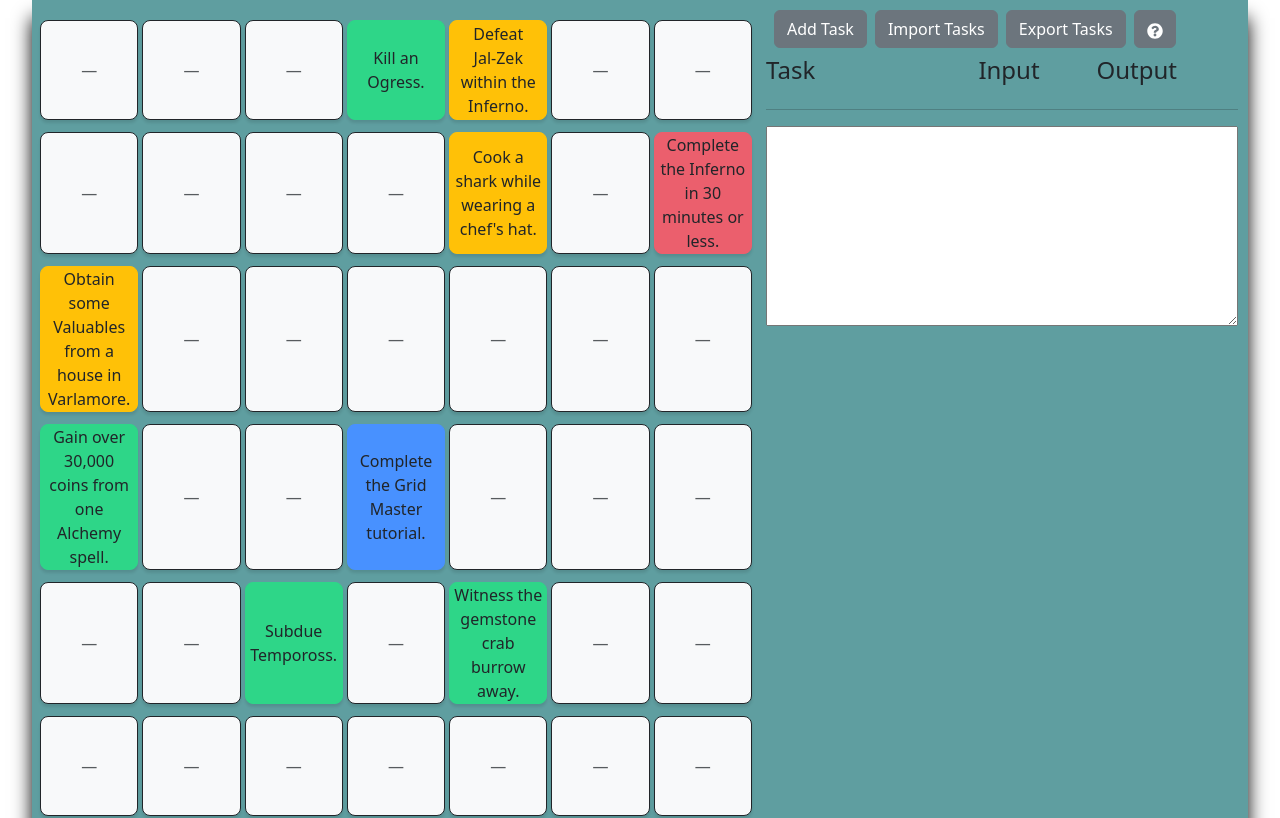
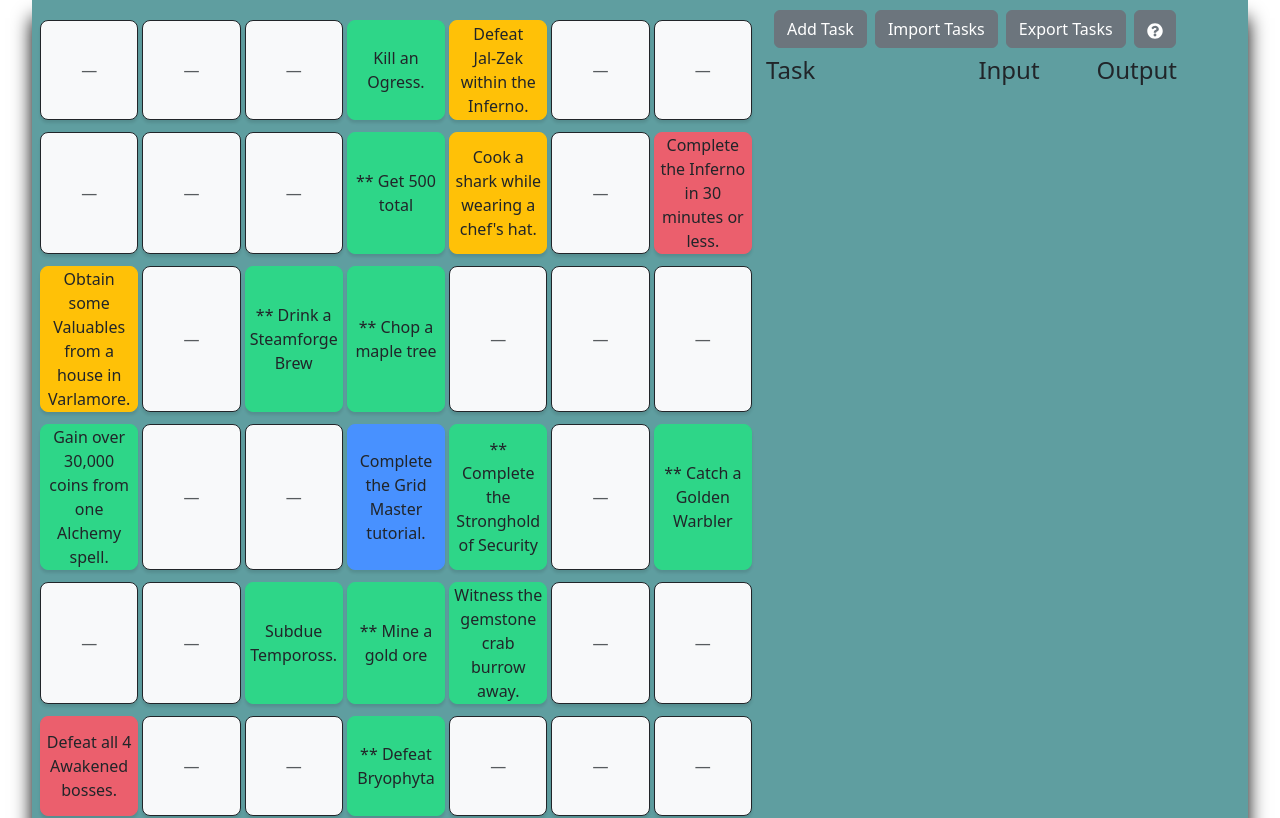
Before and after one commit to joelewis43/GridMaster, a React (Vite) app: page / in a window 1280 px wide. Shown: the top 818 px of the page. Built offline with nearby package versions, Linux system fonts and the light colour scheme.

Commit message:
Updated style, added speculative tiles, added task type for coloring

```diff
--- a/src/TaskProvider.tsx
+++ b/src/TaskProvider.tsx
@@ -16,7 +16,7 @@ export const TaskProvider: React.FC<{ children: React.ReactNode }> = ({ children
   const [tasks, setTasks] = useState<Task[]>([]);
 
   const addTask = (task: Task) => {
-    if (tasks.filter((t) => t.id === task.id).length > 0) return;
+    if (tasks.filter((t) => t.task === task.task).length > 0) return;
     setTasks(prev => [...prev, task]);
   };
 
--- a/src/app/App.tsx
+++ b/src/app/App.tsx
@@ -13,6 +13,11 @@ function App() {
         <div className="app-container">
           <div className="grid-parent">
             <Grid tileMap={GetGridMasterTiles()} />
+            <hr/>
+            <div style={{ display: 'flex', gap: '20px' }}>
+              <textarea className='task-notes' />
+              <textarea className='task-notes' />
+            </div>
           </div>
           <div className="list-parent">
             <TaskList />
--- a/src/assets/tiles.json
+++ b/src/assets/tiles.json
@@ -72,6 +72,14 @@
     "reward": "Select three gathering or support skills (from Mining, Fishing, Woodcutting, Hunter, Agility, Slayer, and Thieving).\nWhen you gain experience in one of your three selected skills you'll gain 50% of that experience in the other two skills."
   },
   {
+    "row": 6,
+    "col": 1,
+    "difficulty": "Hard",
+    "task": "Defeat all 4 Awakened bosses.",
+    "title": "Battlehat",
+    "reward": "A tribrid helmet with no negative bonuses, that also functions as a slayer helm"
+  },
+  {
     "row": 7,
     "col": 1,
     "difficulty": "Hard",
@@ -94,5 +102,74 @@
     "task": "Defeat the lesser demon in the Wizards’ Tower.",
     "title": "Minimum Potential",
     "reward": "Successful hits will never deal below 5 damage. It is still possible to miss attacks."
+  },
+
+
+
+
+
+
+
+
+
+
+
+
+  {
+    "row": 2,
+    "col": 4,
+    "difficulty": "Easy",
+    "task": "** Get 500 total",
+    "title": "XP Multiplier buff",
+    "reward": "Speculative"
+  },
+  {
+    "row": 3,
+    "col": 4,
+    "difficulty": "Easy",
+    "task": "** Chop a maple tree",
+    "title": "Tier 1 relic",
+    "reward": "Speculative"
+  },
+  {
+    "row": 5,
+    "col": 4,
+    "difficulty": "Easy",
+    "task": "** Mine a gold ore",
+    "title": "Tier 1 relic",
+    "reward": "Speculative"
+  },
+  {
+    "row": 6,
+    "col": 4,
+    "difficulty": "Easy",
+    "task": "** Defeat Bryophyta",
+    "title": "Combat Mastery",
+    "reward": "Speculative"
+  },
+  {
+    "row": 4,
+    "col": 5,
+    "difficulty": "Easy",
+    "task": "** Complete the Stronghold of Security",
+    "title": "Tuna Potato Ring?",
+    "reward": "Speculative"
+  },
+  {
+    "row": 4,
+    "col": 7,
+    "difficulty": "Easy",
+    "task": "** Catch a Golden Warbler",
+    "title": "Friendly Forager",
+    "reward": "Speculative"
+  },
+  {
+    "row": 3,
+    "col": 3,
+    "difficulty": "Easy",
+    "task": "** Drink a Steamforge Brew",
+    "title": "Weird broodoo shield thing",
+    "reward": "Speculative"
   }
+
 ]
--- a/src/grid/GetTiles.tsx
+++ b/src/grid/GetTiles.tsx
@@ -1,5 +1,5 @@
 import rawData from '../assets/tiles.json';
-import { type Task, Difficulty, type TileMap} from '../types';
+import { type Task, Difficulty, type TileMap, TaskType} from '../types';
 import { v4 as uuidv4 } from 'uuid';
 
 function GetGridMasterTiles() : TileMap {
@@ -15,7 +15,8 @@ function GetGridMasterTiles() : TileMap {
       task: entry.task,
       outputName: entry.title,
       outputValue: entry.reward,
-      difficulty: entry.difficulty as Difficulty
+      difficulty: entry.difficulty as Difficulty,
+      type: TaskType.Tile,
     };
 
     if (!tileMap[row]) {
--- a/src/list/DraggableTask.tsx
+++ b/src/list/DraggableTask.tsx
@@ -52,7 +52,7 @@ const DraggableTask: React.FC<DraggableTaskProps> = ({ task, index, moveTask, ty
   if (isDragging && 0) return;
 
   return (
-    <div ref={ref} className='drag-task'>
+    <div ref={ref} className={`drag-task ${task.type + '-class'}`}>
 
       <div className='task-body'>
         <p>{task.task}</p>
--- a/src/list/TaskList.tsx
+++ b/src/list/TaskList.tsx
@@ -1,4 +1,4 @@
-import React, { useState, useCallback } from 'react';
+import React, { useState, useCallback, useEffect } from 'react';
 import update from 'immutability-helper';
 import type { Task } from '../types';
 import DraggableTask from './DraggableTask';
@@ -28,6 +28,9 @@ const TaskList: React.FC<TaskListProps> = ({ }) => {
     );
   }, []);
 
+  useEffect(() => {
+  }, [tasks]); // <- this runs when `dataId` changes
+
   const flipAddTask = () => { setShowAddTask(!showAddTask) }
   const flipEditTask = () => { setShowEditTask(!showEditTask) }
   const startEditTask = (task: Task) => {
@@ -45,7 +48,7 @@ const TaskList: React.FC<TaskListProps> = ({ }) => {
       </div>
       {tasks.map((task, index) => (
         <DraggableTask
-          key={index}
+          key={task.id ?? index}
           index={index}
           task={task}
           moveTask={moveTask}
@@ -54,8 +57,6 @@ const TaskList: React.FC<TaskListProps> = ({ }) => {
           editTask={startEditTask}
         />
       ))}
-      <hr/>
-      <textarea className='task-notes' />
 
       {/* used for add task */}
       <TaskModal show={showAddTask} onClose={flipAddTask} onSubmit={addTask} />
--- a/src/list/TaskModal.tsx
+++ b/src/list/TaskModal.tsx
@@ -1,6 +1,6 @@
 import React, { useEffect, useState } from 'react';
 import { Modal, Button, Form } from 'react-bootstrap';
-import { type Task, Difficulty } from '../types';
+import { type Task, Difficulty, TaskType } from '../types';
 import { v4 as uuidv4 } from 'uuid';
 
 interface TaskModalProps {
@@ -19,6 +19,8 @@ const TaskModal: React.FC<TaskModalProps> = ({ show, onClose, onSubmit, initialT
       outputName: '',
       outputValue: '',
       difficulty: Difficulty.None,
+      type: TaskType.None,
+
     });
 
   useEffect(() => {
@@ -31,6 +33,7 @@ const TaskModal: React.FC<TaskModalProps> = ({ show, onClose, onSubmit, initialT
           outputName: '',
           outputValue: '',
           difficulty: Difficulty.None,
+          type: TaskType.None,
         });
     }
   }, [show, initialTask]);
@@ -86,9 +89,20 @@ const TaskModal: React.FC<TaskModalProps> = ({ show, onClose, onSubmit, initialT
               name="outputName"
               value={form.outputName}
               onChange={handleChange}
-              required
             />
           </Form.Group>
+
+          <Form.Group className="mb-3">
+            <Form.Label>Task Type</Form.Label>
+            <Form.Select name="type" value={form.type} onChange={handleChange}>
+              {Object.entries(TaskType).map(([key, value]) => (
+                <option key={key} value={value}>
+                  {value}
+                </option>
+              ))}
+            </Form.Select>
+          </Form.Group>
+
 
           {/* Add any other shared fields here */}
         </Modal.Body>
--- a/src/style/Border.css
+++ b/src/style/Border.css
@@ -14,6 +14,24 @@
 }
 
 .border-beginner {
+  background-color: #4891ff;
   border-color: #4891ff;
-  background-color: #4891ff;
 }
+
+
+
+.border-hard:hover {
+  background-color: #eb7d88;
+}
+
+.border-medium:hover {
+  background-color: #ffde7c;
+}
+
+.border-easy:hover {
+  background-color: #67f3b2;
+}
+
+.border-beginner:hover {
+  background-color: #75acff;
+}
--- a/src/style/Grid.css
+++ b/src/style/Grid.css
@@ -34,11 +34,6 @@
   padding: 0 !important; /* remove all padding */
 }
 
-
-.tile-cell:hover {
-  background-color: #e9ecef; /* Slightly darker on hover */
-}
-
 .tile-filled {
   cursor: pointer;
 }
--- a/src/style/List.css
+++ b/src/style/List.css
@@ -79,12 +79,20 @@
   color: #5e6eff;
 }
 
-
-
-
-
 .task-notes {
-  width: 100%;
+  width: 49%;
   height: 200px;
   color: #5e6eff;
 }
+
+.Tile-class {
+  background-color: #b0b8ff;
+}
+
+.Travel-class {
+  background-color: #b0ffbd;
+}
+
+.Action-class {
+  background-color: #ffc2b0;
+}
--- a/src/types.tsx
+++ b/src/types.tsx
@@ -4,7 +4,8 @@ export interface Task {
   outputName: string,
   outputValue: string,
   difficulty: Difficulty,
-  id: string
+  id: string,
+  type: TaskType,
 }
 
 export enum Difficulty {
@@ -15,6 +16,13 @@ export enum Difficulty {
   None = 'None'
 }
 
+export enum TaskType {
+  Tile = 'Tile',
+  Travel = 'Travel',
+  Action = 'Action',
+  None = 'None',
+}
+
 export type TileMap = {
   [row: number]: {
     [col: number]: Task;
```
